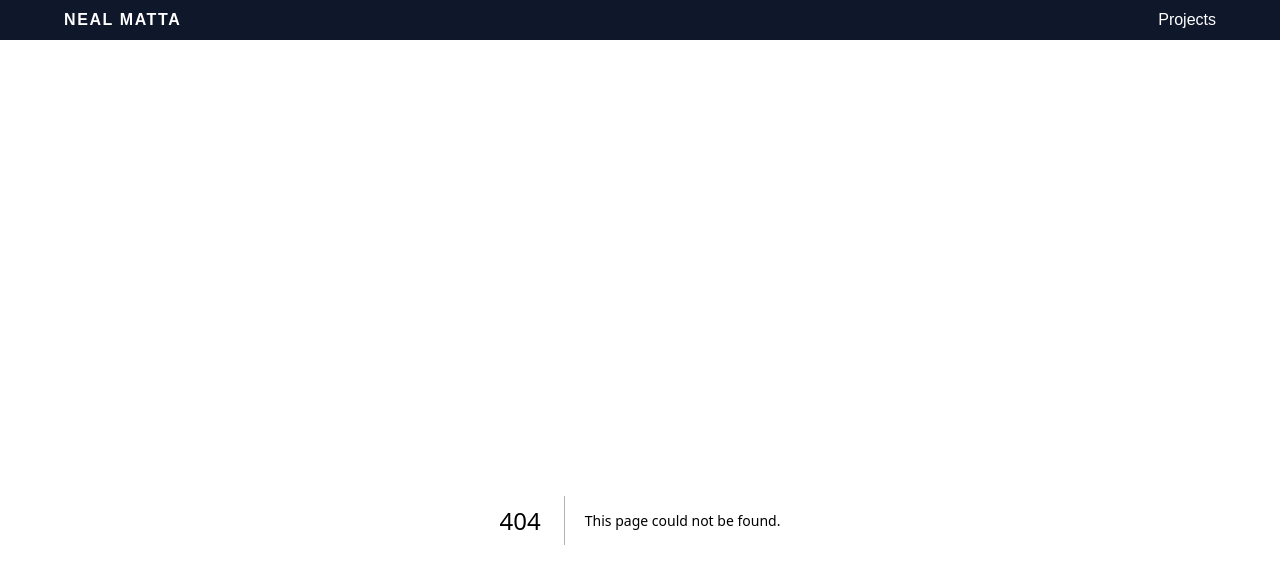
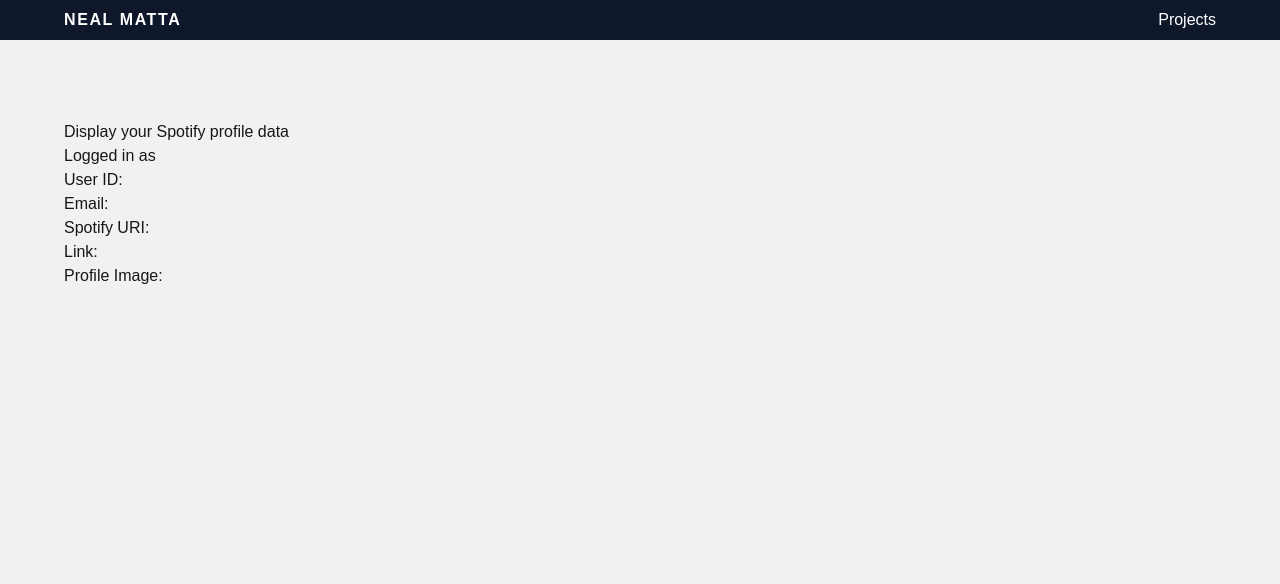
Before and after one commit to NealMatta/personal-website, a Next.js app: page /spotify in a window 1280 px wide. Before the commit this address had no page. Shown: the top 584 px of the page. Built offline with nearby package versions, Linux system fonts and the light colour scheme.

Commit message:
A lot of research. QUick setup though

```diff
--- /dev/null
+++ b/app/spotify/page.jsx
@@ -0,0 +1,33 @@
+const Spotify = () => {
+  return (
+    <>
+      <h1>Display your Spotify profile data</h1>
+
+      <section id="profile">
+        <h2>
+          Logged in as <span id="displayName"></span>
+        </h2>
+        <span id="avatar"></span>
+        <ul>
+          <li>
+            User ID: <span id="id"></span>
+          </li>
+          <li>
+            Email: <span id="email"></span>
+          </li>
+          <li>
+            Spotify URI: <a id="uri" href="#"></a>
+          </li>
+          <li>
+            Link: <a id="url" href="#"></a>
+          </li>
+          <li>
+            Profile Image: <span id="imgUrl"></span>
+          </li>
+        </ul>
+      </section>
+    </>
+  );
+};
+
+export default Spotify;
--- a/package.json
+++ b/package.json
@@ -19,7 +19,7 @@
     "react-dom": "^18.3.1"
   },
   "devDependencies": {
-    "@types/node": "^20",
+    "@types/node": "22.10.1",
     "@types/react": "^18",
     "@types/react-dom": "^18",
     "autoprefixer": "^10.4.20",
```
Also changed, not shown: src/services/spotify/spotifyAPI.ts (added), 1 other file (tests, documents, lock files or other folders).
